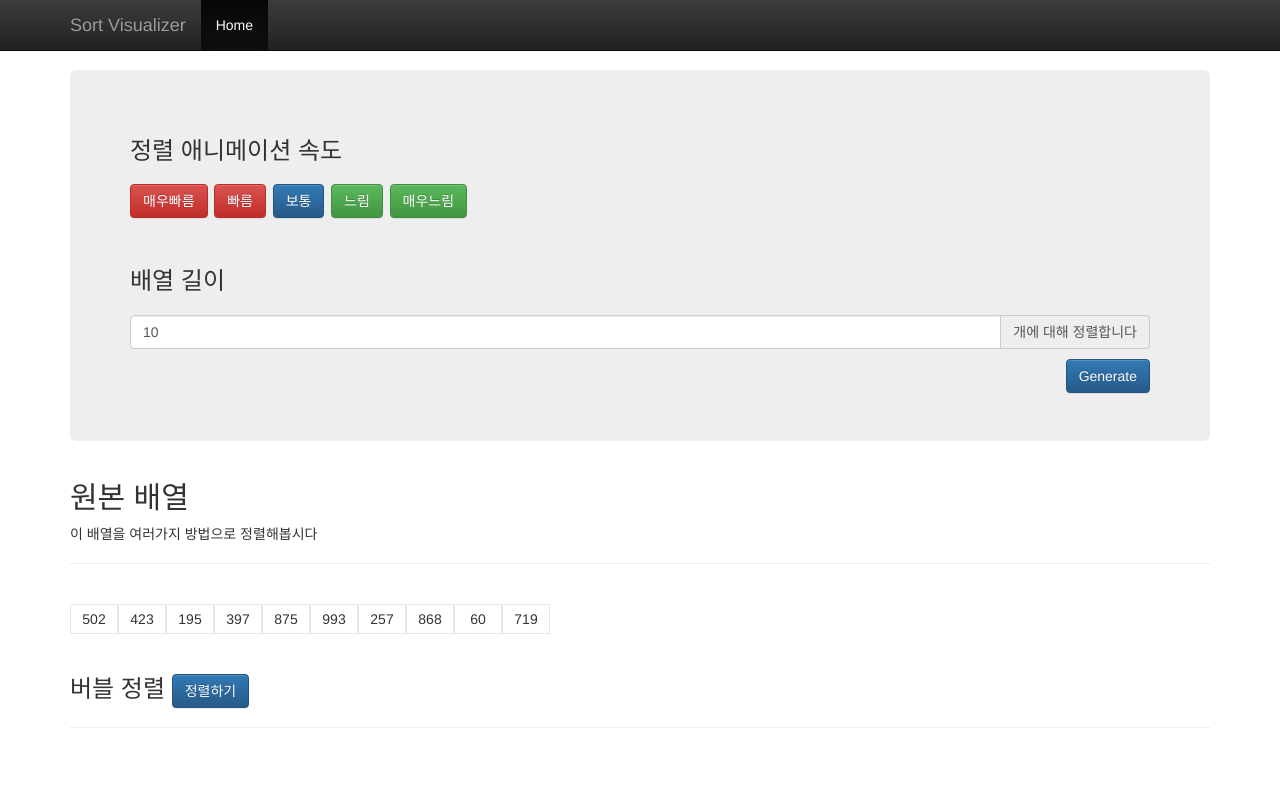
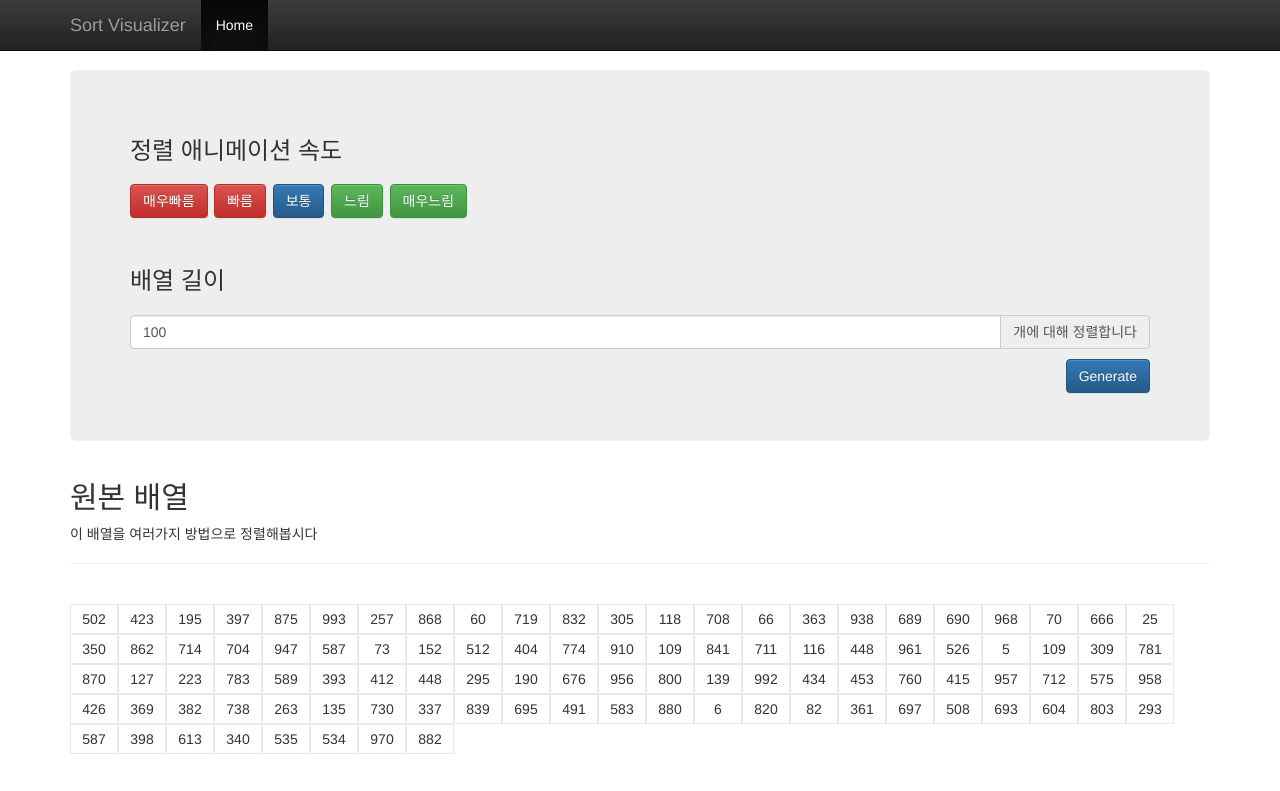
Before and after one commit to NamGungGeon/sort-visualizer, a plain HTML site: page index.html in a window 1280 px wide. Shown: the top 791 px of the page. Drawn offline with nearby package versions, Linux system fonts and the light colour scheme.

Commit message:
배열 길이 기본값 100개로 변경

```diff
--- a/index.html
+++ b/index.html
@@ -64,7 +64,7 @@
                 id="arr-length-input"
                 min="2"
                 max="300"
-                value="10"
+                value="100"
                 type="number"
                 class="form-control"
                 placeholder="Recipient's username"
--- a/sorter.js
+++ b/sorter.js
@@ -1,5 +1,5 @@
 let delay = 50;
-let arrLength = 10;
+let arrLength = 100;
 const arr = [];
 const timers = [];
 const range = (size, startAt = 0) => {
```
